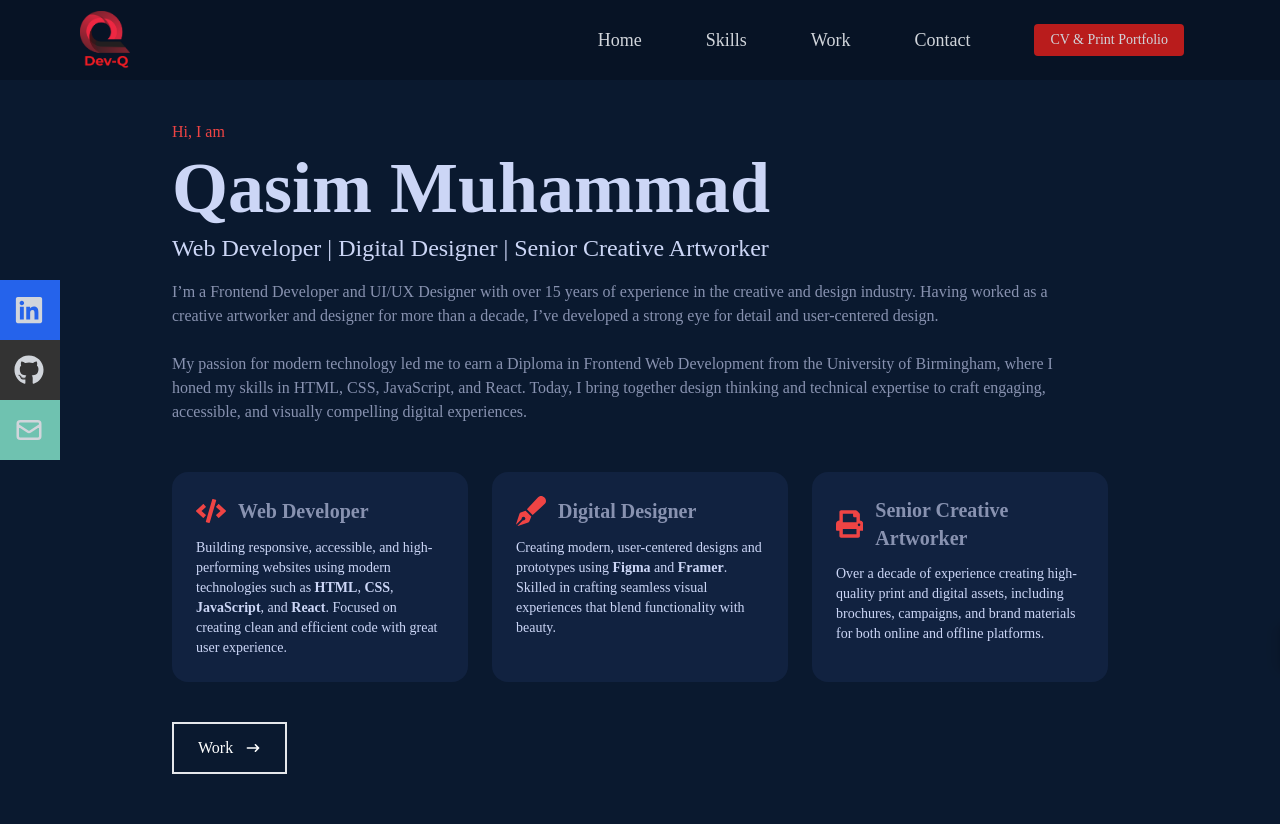
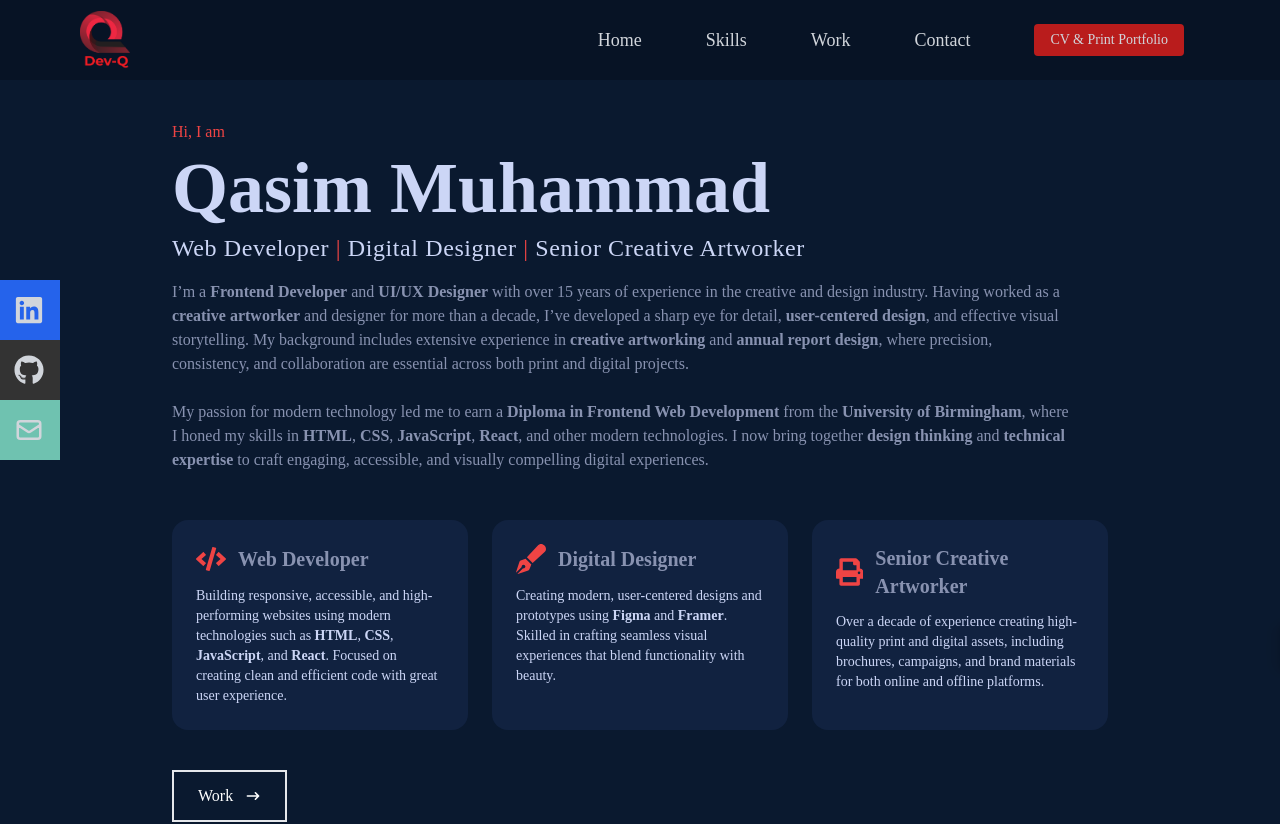
Before and after one commit to Qasim538/Qasim-Portfolio, a React (Create React App) app: page / in a window 1280 px wide. Shown: the top 824 px of the page. Built offline with nearby package versions, Linux system fonts and the light colour scheme.

Commit message:
updated home page with experience

```diff
--- a/src/Components/Home.js
+++ b/src/Components/Home.js
@@ -4,29 +4,43 @@ import { FaCode, FaPenFancy, FaPrint } from "react-icons/fa";
 
 const Home = () => {
   return (
-    <div name="home" className="w-full min-h-screen bg-[#0a192f] text-gray-300 py-20">
+    <div
+      name="home"
+      className="w-full min-h-screen bg-[#0a192f] text-gray-300 py-20"
+    >
       {/* Container */}
       <div className="max-w-[1000px] mx-auto px-8 flex flex-col justify-center">
         <p className="text-red-500 mt-10">Hi, I am</p>
         <h1 className="text-4xl sm:text-7xl font-bold text-[#ccd6f6] mt-2">
           Qasim Muhammad
         </h1>
-        <small className="sm:text-2xl text-[#ccd6f6] mt-2">
-          Web Developer | Digital Designer | Senior Creative Artworker
+        <small className="sm:text-2xl text-[#ccd6f6] mt-2 tracking-wide">
+          Web Developer <span className="text-red-500">|</span> Digital Designer{" "}
+          <span className="text-red-500">|</span> Senior Creative Artworker
         </small>
 
         <p className="text-[#8892b0] py-4 max-w-[900px]">
-          I’m a Frontend Developer and UI/UX Designer with over 15 years of
-          experience in the creative and design industry. Having worked as a
-          creative artworker and designer for more than a decade, I’ve developed
-          a strong eye for detail and user-centered design.
+          I’m a <strong>Frontend Developer</strong> and{" "}
+          <strong>UI/UX Designer</strong> with over 15 years of experience in
+          the creative and design industry. Having worked as a{" "}
+          <strong>creative artworker</strong> and designer for more than a
+          decade, I’ve developed a sharp eye for detail,{" "}
+          <strong>user-centered design</strong>, and effective visual
+          storytelling. My background includes extensive experience in{" "}
+          <strong>creative artworking</strong> and{" "}
+          <strong>annual report design</strong>, where precision, consistency,
+          and collaboration are essential across both print and digital
+          projects.
           <br />
           <br />
-          My passion for modern technology led me to earn a Diploma in Frontend
-          Web Development from the University of Birmingham, where I honed my
-          skills in HTML, CSS, JavaScript, and React. Today, I bring together
-          design thinking and technical expertise to craft engaging, accessible,
-          and visually compelling digital experiences.
+          My passion for modern technology led me to earn a{" "}
+          <strong>Diploma in Frontend Web Development</strong> from the <strong>
+          University of Birmingham</strong>, where I honed my skills in
+          <strong> HTML</strong>, <strong>CSS</strong>,{" "}
+          <strong>JavaScript</strong>, <strong>React</strong>, and other modern
+          technologies. I now bring together <strong>design thinking</strong>{" "}
+          and <strong>technical expertise</strong> to craft engaging,
+          accessible, and visually compelling digital experiences.
         </p>
 
         {/* --- SKILL AREAS --- */}
@@ -40,10 +54,11 @@ const Home = () => {
               </h3>
             </div>
             <p className="text-sm text-[#ccd6f6]">
-              Building responsive, accessible, and high-performing websites using
-              modern technologies such as <strong>HTML</strong>, <strong>CSS</strong>,
-              <strong> JavaScript</strong>, and <strong>React</strong>. Focused
-              on creating clean and efficient code with great user experience.
+              Building responsive, accessible, and high-performing websites
+              using modern technologies such as <strong>HTML</strong>,{" "}
+              <strong>CSS</strong>,<strong> JavaScript</strong>, and{" "}
+              <strong>React</strong>. Focused on creating clean and efficient
+              code with great user experience.
             </p>
           </div>
 
@@ -57,8 +72,9 @@ const Home = () => {
             </div>
             <p className="text-sm text-[#ccd6f6]">
               Creating modern, user-centered designs and prototypes using
-              <strong> Figma</strong> and <strong>Framer</strong>. Skilled in crafting
-              seamless visual experiences that blend functionality with beauty.
+              <strong> Figma</strong> and <strong>Framer</strong>. Skilled in
+              crafting seamless visual experiences that blend functionality with
+              beauty.
             </p>
           </div>
 
@@ -71,9 +87,9 @@ const Home = () => {
               </h3>
             </div>
             <p className="text-sm text-[#ccd6f6]">
-              Over a decade of experience creating high-quality print and digital
-              assets, including brochures, campaigns, and brand materials for
-              both online and offline platforms.
+              Over a decade of experience creating high-quality print and
+              digital assets, including brochures, campaigns, and brand
+              materials for both online and offline platforms.
             </p>
           </div>
         </div>
@@ -90,7 +106,6 @@ const Home = () => {
           </Link>
         </div>
       </div>
-
     </div>
   );
 };
```
Also changed, not shown: 7 other files (tests, documents, lock files or other folders).
